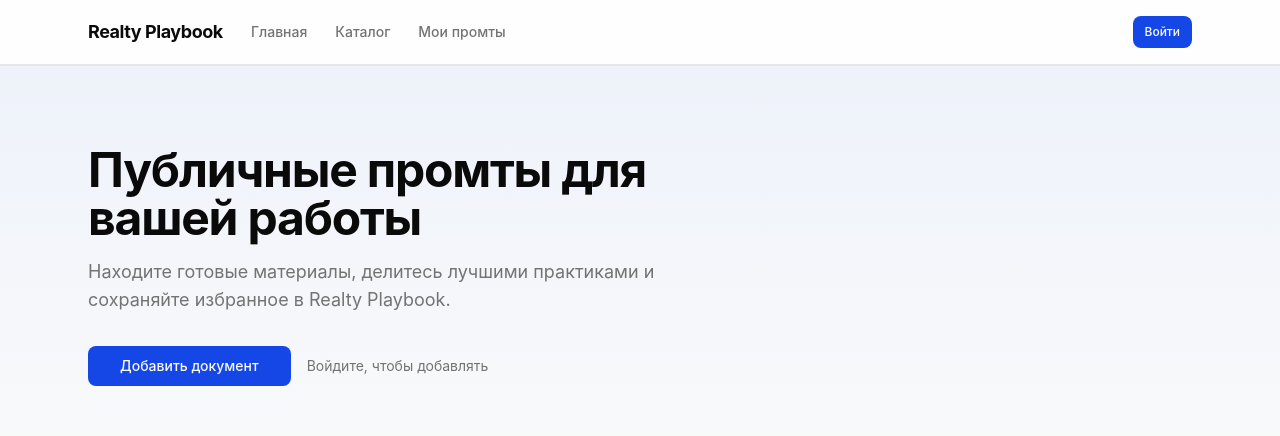
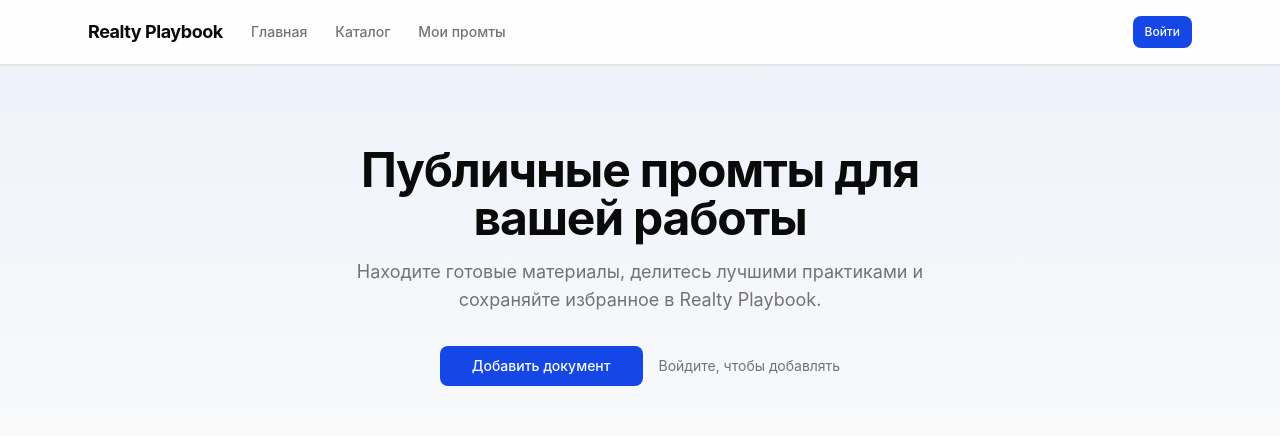
Before and after one commit to evbukanov-tech/realty-playbook, a Next.js app: page / in a window 1280 px wide. Shown: the top 436 px of the page. Built offline with nearby package versions, Linux system fonts and the light colour scheme; no server answers; the database is empty.

Commit message:
Update HomePage layout: centered content and adjusted flex properties for improved alignment and visual appeal.

```diff
--- a/src/app/(site)/page.tsx
+++ b/src/app/(site)/page.tsx
@@ -14,7 +14,7 @@
     <>
       <section className="border-b bg-gradient-to-b from-primary/5 to-background">
         <div className="mx-auto max-w-6xl px-4 py-12 sm:px-6 sm:py-16 lg:py-20">
-          <div className="max-w-2xl">
+          <div className="mx-auto max-w-2xl text-center">
             <h1 className="text-3xl font-bold tracking-tight sm:text-4xl lg:text-5xl">
               Публичные промты для вашей работы
             </h1>
@@ -22,7 +22,7 @@
               Находите готовые материалы, делитесь лучшими практиками и
               сохраняйте избранное в Realty Playbook.
             </p>
-            <div className="mt-8 flex flex-col gap-2 sm:flex-row sm:items-center">
+            <div className="mt-8 flex flex-col items-center justify-center gap-2 sm:flex-row">
               {userId ? (
                 <Button asChild size="lg">
                   <Link href="/dashboard">Добавить документ</Link>
```
